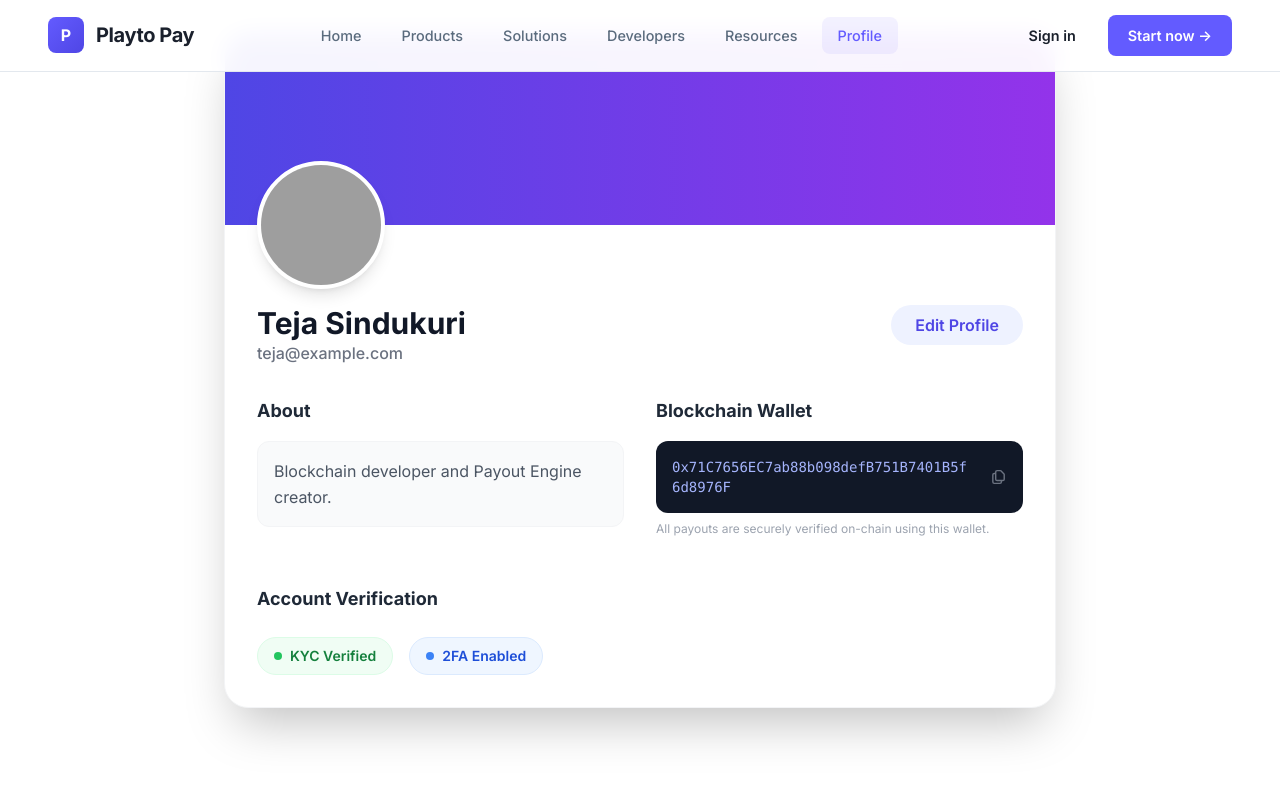
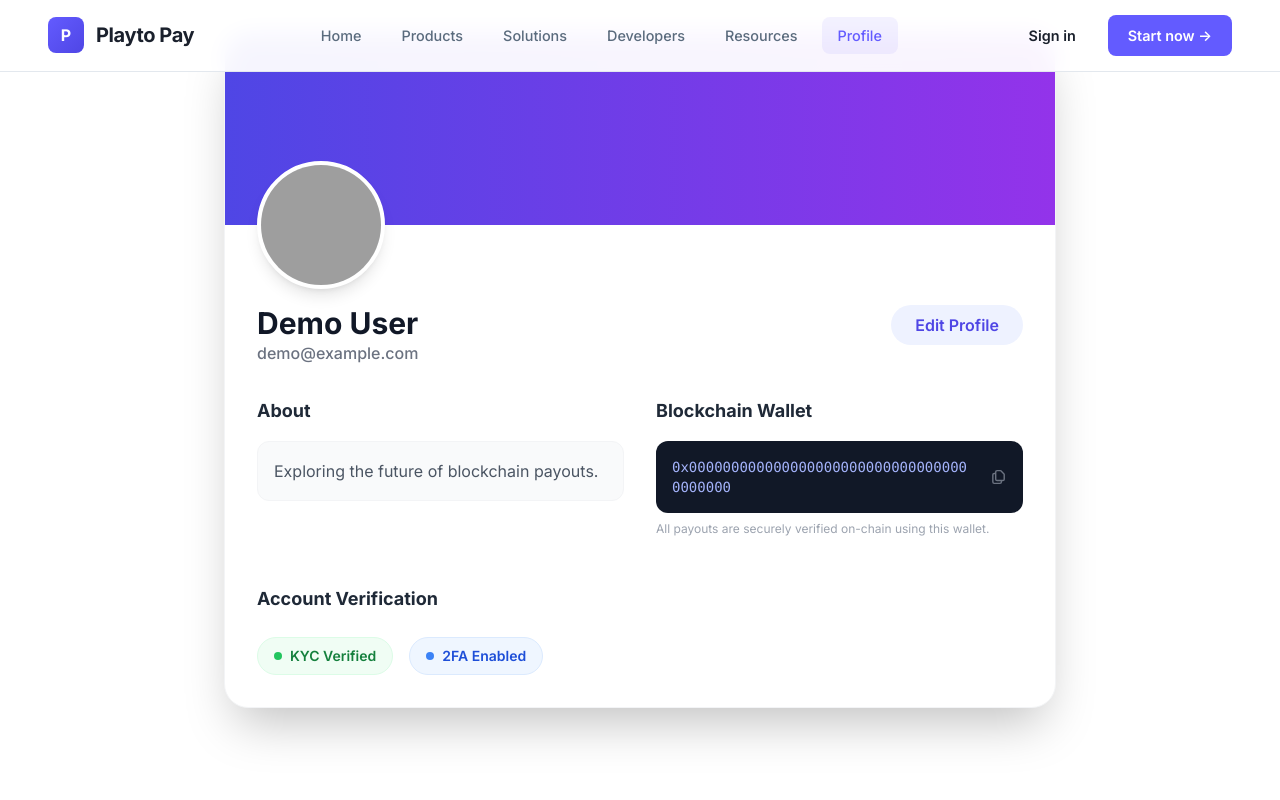
Before and after one commit to sindukuriTeja/payout-engine, a React (Vite) app in the folder frontend/: page / in a window 1280 px wide. Both pictures are taken after a click on the button "Profile". Shown: the top 800 px of the page. Built offline with nearby package versions, Linux system fonts and the light colour scheme; no server answers; grey boxes are pictures that could not be loaded.

Commit message:
feat: link ProfilePage to authenticated user state

```diff
--- a/frontend/src/App.jsx
+++ b/frontend/src/App.jsx
@@ -84,7 +84,7 @@ export default function App() {
       case "resources":
         return <ResourcesPage />;
       case "profile":
-        return <ProfilePage />;
+        return <ProfilePage user={user} />;
       case "signin":
 
         return (
--- a/frontend/src/components/ProfilePage.jsx
+++ b/frontend/src/components/ProfilePage.jsx
@@ -1,14 +1,13 @@
-import React, { useEffect, useState } from 'react';
-import { fetchProfile } from '../api';
+import React from 'react';
 
-const ProfilePage = () => {
-  const [profile, setProfile] = useState(null);
-
-  useEffect(() => {
-    fetchProfile().then(setProfile);
-  }, []);
-
-  if (!profile) return <div className="p-8 text-center">Loading profile...</div>;
+const ProfilePage = ({ user }) => {
+  const profile = user || {
+    name: "Demo User",
+    email: "demo@example.com",
+    avatar: "https://api.dicebear.com/7.x/avataaars/svg?seed=Demo",
+    bio: "Exploring the future of blockchain payouts.",
+    wallet: "0x0000000000000000000000000000000000000000"
+  };
 
   return (
     <div className="max-w-4xl mx-auto p-8">
@@ -16,7 +15,7 @@ const ProfilePage = () => {
         <div className="bg-gradient-to-r from-indigo-600 to-purple-600 h-48 relative">
             <div className="absolute -bottom-16 left-8">
               <img
-              src={profile.avatar}
+                src={profile.avatar || `https://api.dicebear.com/7.x/avataaars/svg?seed=${profile.name}`}
                 alt={profile.name}
                 className="w-32 h-32 rounded-full border-4 border-white bg-gray-50 shadow-lg"
               />
@@ -37,7 +36,7 @@ const ProfilePage = () => {
             <div>
               <h2 className="text-lg font-bold text-gray-800 mb-4">About</h2>
               <p className="text-gray-600 leading-relaxed bg-gray-50 p-4 rounded-xl border border-gray-100">
-                {profile.bio}
+                {profile.bio || "No bio provided yet."}
               </p>
             </div>
             <div>
```
Lines whose indentation alone changed are shown as unchanged.
